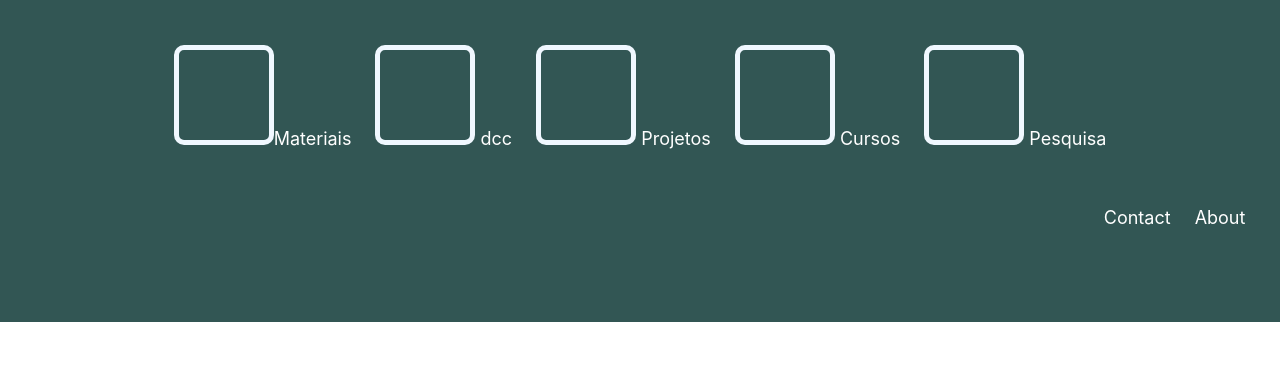
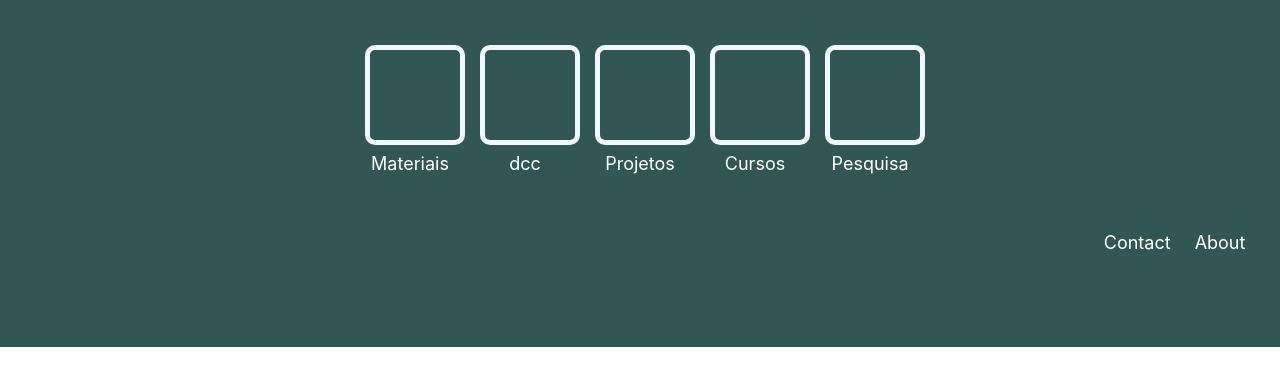
Before and after one commit to ConectaDCC/ConectaDCC.github.io, a plain HTML site: page index.html in a window 1280 px wide. Shown: the part 219-604 px from the top of the page. Drawn offline with nearby package versions, Linux system fonts and the light colour scheme.

Commit message:
correct position os navbar

```diff
--- a/style.css
+++ b/style.css
@@ -48,7 +48,9 @@
 }
 
 #navbar #navbar-mid a{
-    text-align: center;
+    width: 115px;
+    /* display: flex; */
+    /* align-items: flex-end; */
 }
 #navbar-mid .illustration{
     width: 100px;
```
